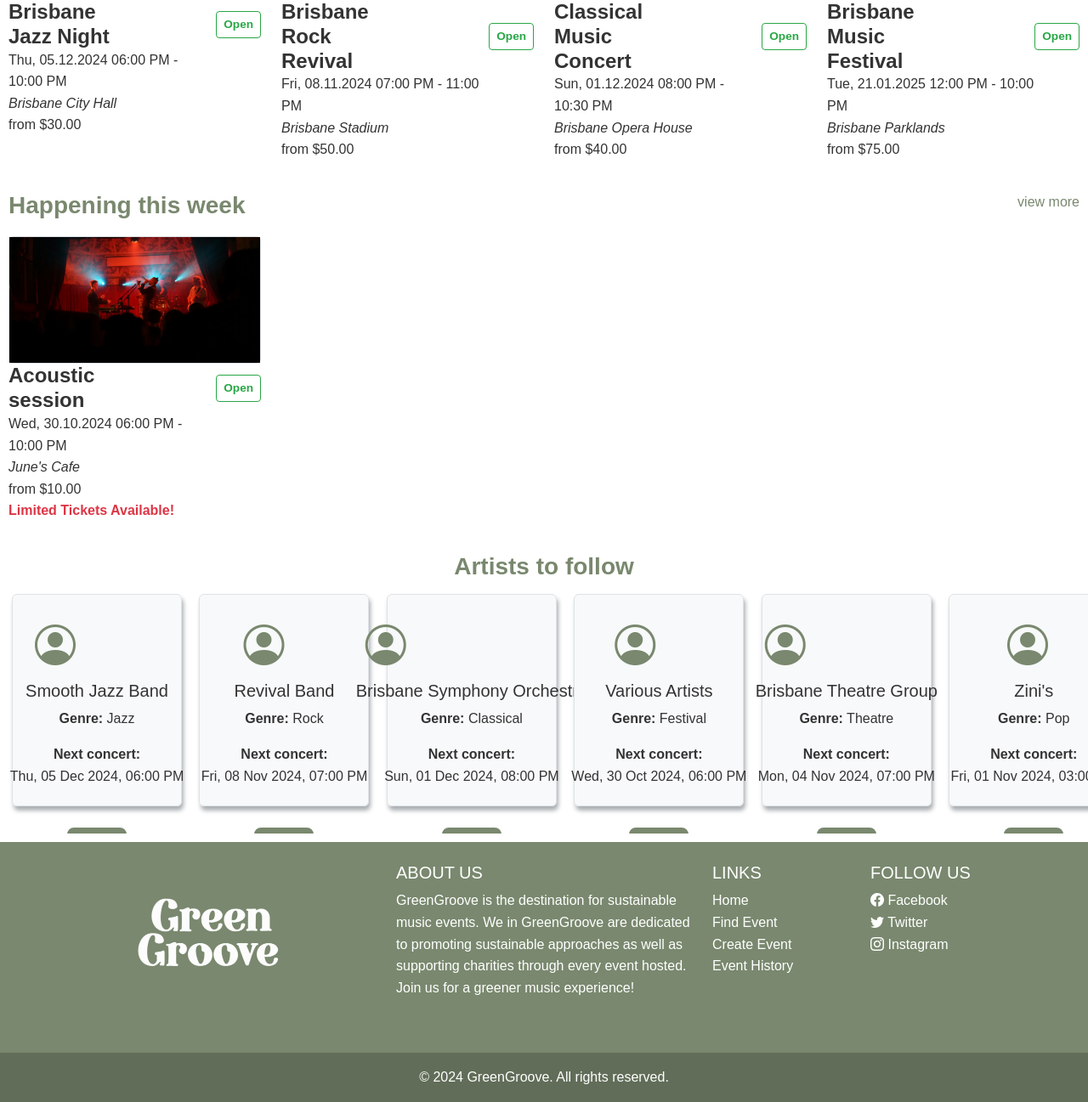
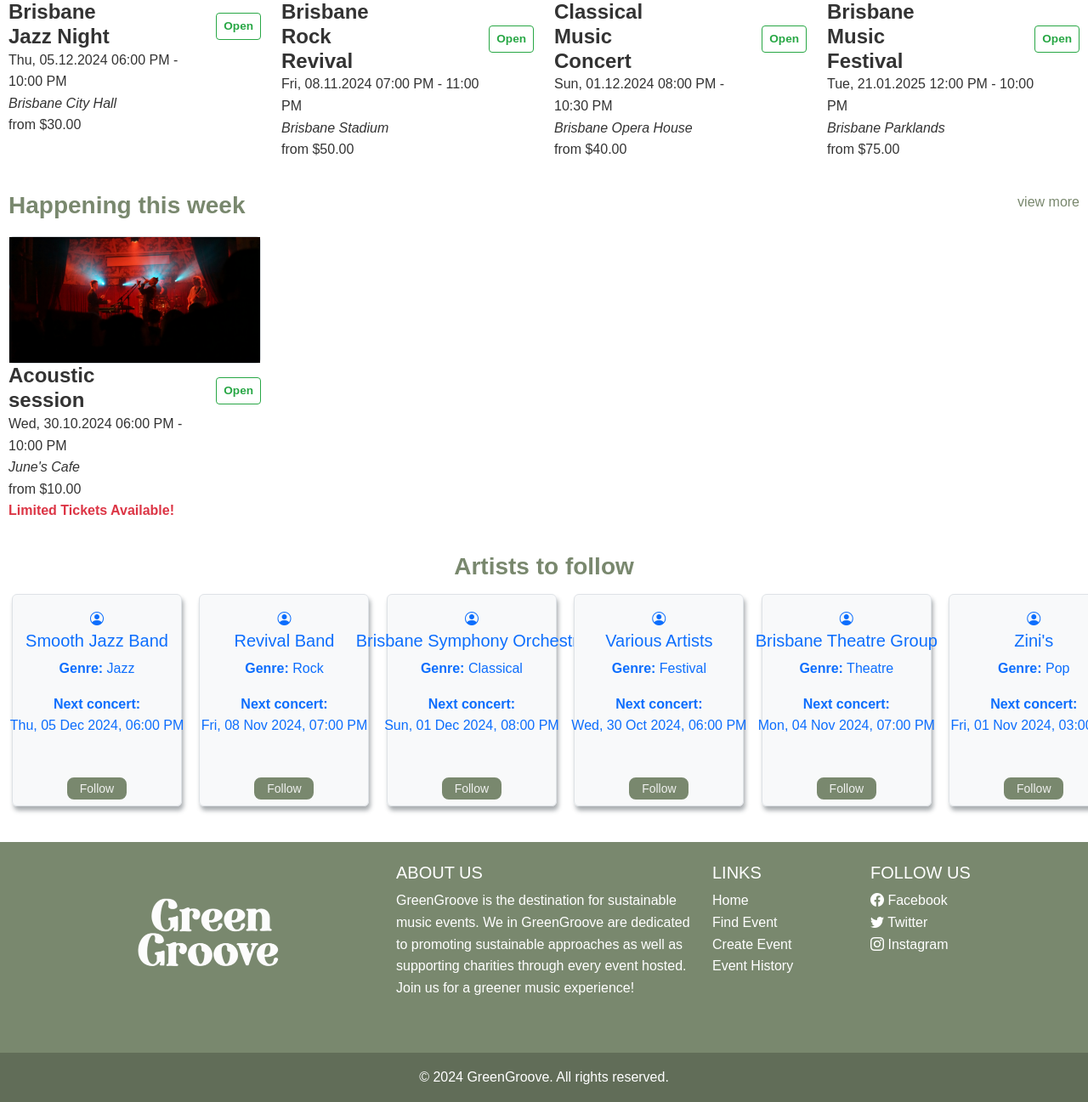
Before and after one commit to VictorKempf/IAB207_Assignment3, a Flask app: page / in a window 1280 px wide. Shown: the part 1132-2429 px from the top of the page at 85% size. Run offline with Flask 3, Linux system fonts and the light colour scheme; data comes from the database, SQL or seed files in the repository; some libraries are stand-ins or nearby versions; some web fonts are replaced.

Commit message:
ArtistBox on index

```diff
--- a/GreenGroove/website/static/css/styles.css
+++ b/GreenGroove/website/static/css/styles.css
@@ -189,13 +189,11 @@ footer a:hover {
     color: #79886e; /* Icon color when hovered */
 }
 
-.search-margin {
-    margin-right: 10px; /* Adjust this value to move the dropdown */
-}
 
 /* Adjustments for the search container */
 .search-container {
   max-width: 600px;
+  padding-left: 7px;
 }
 
 /* Event buttons */
@@ -389,6 +387,7 @@ footer a:hover {
 
   /* button showing status of events*/
   .status-button {
+    margin-top: 5px;
     padding: 4px 8px;
     border-radius: 4px;
     font-weight: bold;
--- a/GreenGroove/website/static/script/script.js
+++ b/GreenGroove/website/static/script/script.js
@@ -1,17 +1,3 @@
-document.addEventListener('DOMContentLoaded', function() {
-    const dropdownItems = document.querySelectorAll('.dropdown-item');
-    const dropdownButton = document.getElementById('locationDropdown');
-
-    dropdownItems.forEach(item => {
-        item.addEventListener('click', function() {
-            // Update the dropdown button text
-            const selectedValue = this.textContent.trim();
-            dropdownButton.textContent = selectedValue;
-        });
-    });
-});
-
-
 
 /* To preview image when creating event */
 function previewImage(event) {
@@ -28,17 +14,3 @@ function previewImage(event) {
       imagePreview.innerHTML = '<span>No image selected</span>';
     }
   }
-
-// JavaScript to update dropdown button with selected value
-document.addEventListener('DOMContentLoaded', function () {
-    document.querySelectorAll('.dropdown-item').forEach(item => {
-        item.addEventListener('click', function(e) {
-            e.preventDefault(); // Prevent default link behavior
-            const selectedValue = this.getAttribute('data-value');
-            // Update the button text with the selected value for both dropdowns
-            document.querySelectorAll('[id^=quantityDropdown]').forEach(button => {
-                button.textContent = `${selectedValue}`;
-            });
-        });
-    });
-});
--- a/GreenGroove/website/templates/base.html
+++ b/GreenGroove/website/templates/base.html
@@ -36,7 +36,7 @@
                         <!-- Search Container -->
                         <!-- Search Container -->
                 <form action="{{ url_for('main.search') }}" method="GET" class="search-container d-flex align-items-center flex-grow-1">
-                    <!-- Dropdown and other elements -->
+                    <!-- Search element -->
                     <input type="text" name="q" class="form-control bg-body-tertiary me-2 search-input" placeholder="Search events">
                     <!-- Search Button -->
                     <button type="submit" class="btn btn-outline-secondary search-btn">
--- a/GreenGroove/website/templates/index.html
+++ b/GreenGroove/website/templates/index.html
@@ -305,21 +305,22 @@
       <h3 class="mb-0">Artists to follow</h3>
       <div class="scrolling-wrapper">
           {% for entry in artists_next_event %}
-              <div class="col-12 col-md-6 col-lg-4 col-xl-2 mb-3 artistContainer">
-                  <div class="artistBox p-3 text-center">
+              <div class="col-auto artistContainer">
+                  <div class="artistBox">
                       <!-- Link to artist information page -->
-                      <a href="{{ url_for('main.artist_info', artist_id=entry.artist.id) }}" class="text-decoration-none" style="color: inherit;">
-                          <button type="button" class="btn btn-outline-secondary artist-btn">
-                              <i class="bi bi-person-circle"></i>
-                          </button>
-                          <h5>{{ entry.artist.name }}</h5>
-                          <p><strong>Genre:</strong> {{ entry.artist.genre }}</p>
+                      <a href="{{ url_for('main.artist_info', artist_id=entry.artist.id) }}" class="text-decoration-none artistLink">
+                          <div class="artist-icon-container">
+                              <i class="bi bi-person-circle artist-icon"></i>
+                          </div>
+                          <h5 class="artist-name">{{ entry.artist.name }}</h5>
+                          <p class="artist-genre"><strong>Genre:</strong> {{ entry.artist.genre }}</p>
+                          {% if entry.next_event %}
+                              <p class="next-event"><strong>Next concert:</strong><br>{{ entry.next_event.date.strftime('%a, %d %b %Y') }}, {{ entry.next_event.start_time.strftime('%I:%M %p') }}</p>
+                          {% else %}
+                              <p class="next-event"><em>No upcoming events</em></p>
+                          {% endif %}
                       </a>
-                      {% if entry.next_event %}
-                          <p><strong>Next concert:</strong><br>{{ entry.next_event.date.strftime('%a, %d %b %Y') }}, {{ entry.next_event.start_time.strftime('%I:%M %p') }}</p>
-                      {% else %}
-                          <p><em>No upcoming events</em></p>
-                      {% endif %}
+                      <!-- Follow button positioned at the bottom -->
                       <button class="follow-btn">Follow</button>
                   </div>
               </div>
@@ -327,6 +328,7 @@
       </div>
   </div>
 </div>
+
 
   <script>
 document.addEventListener('DOMContentLoaded', function () {
```
